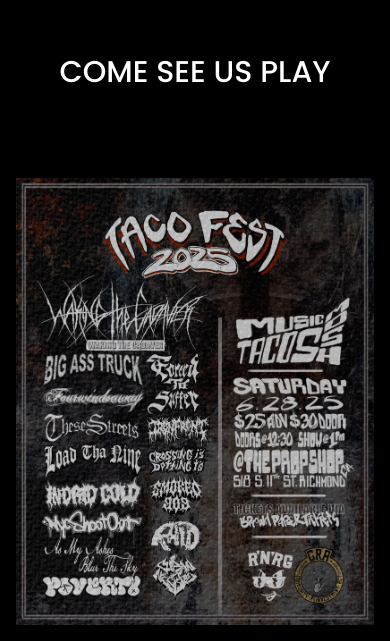
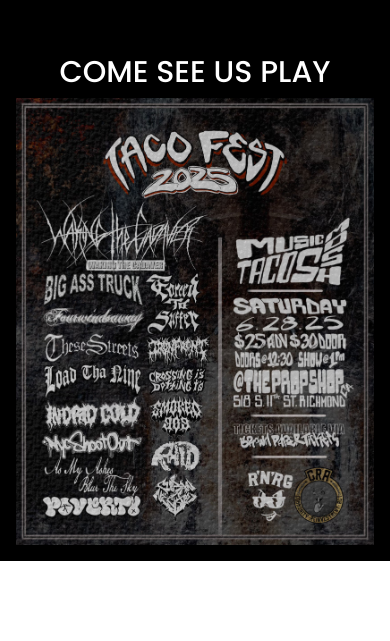
Before and after one commit to kyle-mucerino/citd, a React (Create React App) app: page / in a window 390 px wide. Shown: the part 1228-1869 px from the top of the page. After the commit the page ends 1789 px from the top, so only its background shows below. Built offline with nearby package versions, Linux system fonts and the light colour scheme; a web font is replaced by a local one.

Commit message:
taco fest link

```diff
--- a/src/Home.js
+++ b/src/Home.js
@@ -143,8 +143,18 @@
             <h3 className="text-3xl custom:text-6xl p-2 uppercase poppins-medium text-white">
               Come see us play
             </h3>
+          <a
+            href="https://www.brownpapertickets.com/event/6655257"
+            target="_blank"
+            rel="noopener noreferrer"
+          >
+            <img
+              className="flex sm:p-8 sm:h-4/5 sm:w-4/5 mx-auto hover:scale-105 transition-transform duration-300"
+              src={tacoFest}
+              alt="taco fest lineup"
+            />
+          </a>
           </div>
-          <img className="flex sm:p-8 sm:h-4/5 sm:w-4/5" src={tacoFest} alt="taco fest lineup"></img>
         </div>
       </div>
     </>
```
